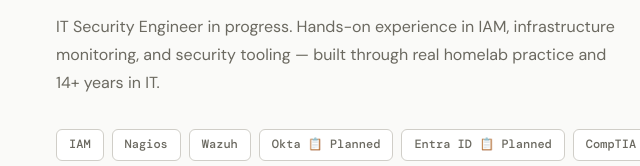
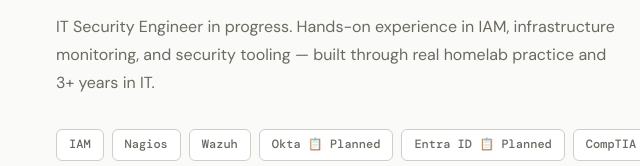
Before and after one commit to Blooming2023/IT-Security-Portfolio, a plain HTML site: page index.html in a window 1280 px wide. Shown: the part 302-468 px from the top of the page, 186-826 px from the left. Drawn offline with nearby package versions, Linux system fonts and the light colour scheme.

Commit message:
index.html

```diff
--- a/index.html
+++ b/index.html
@@ -421,7 +421,7 @@
     <div class="hero-tag">Available for opportunities</div>
     <h1>Building <span>security</span><br>from the ground up.</h1>
     <p class="hero-desc">
-      IT Security Engineer in progress. Hands-on experience in IAM, infrastructure monitoring, and security tooling — built through real homelab practice and 14+ years in IT.
+      IT Security Engineer in progress. Hands-on experience in IAM, infrastructure monitoring, and security tooling — built through real homelab practice and 3+ years in IT.
     </p>
     <div class="hero-badges">
       <span class="badge">IAM</span>
```
